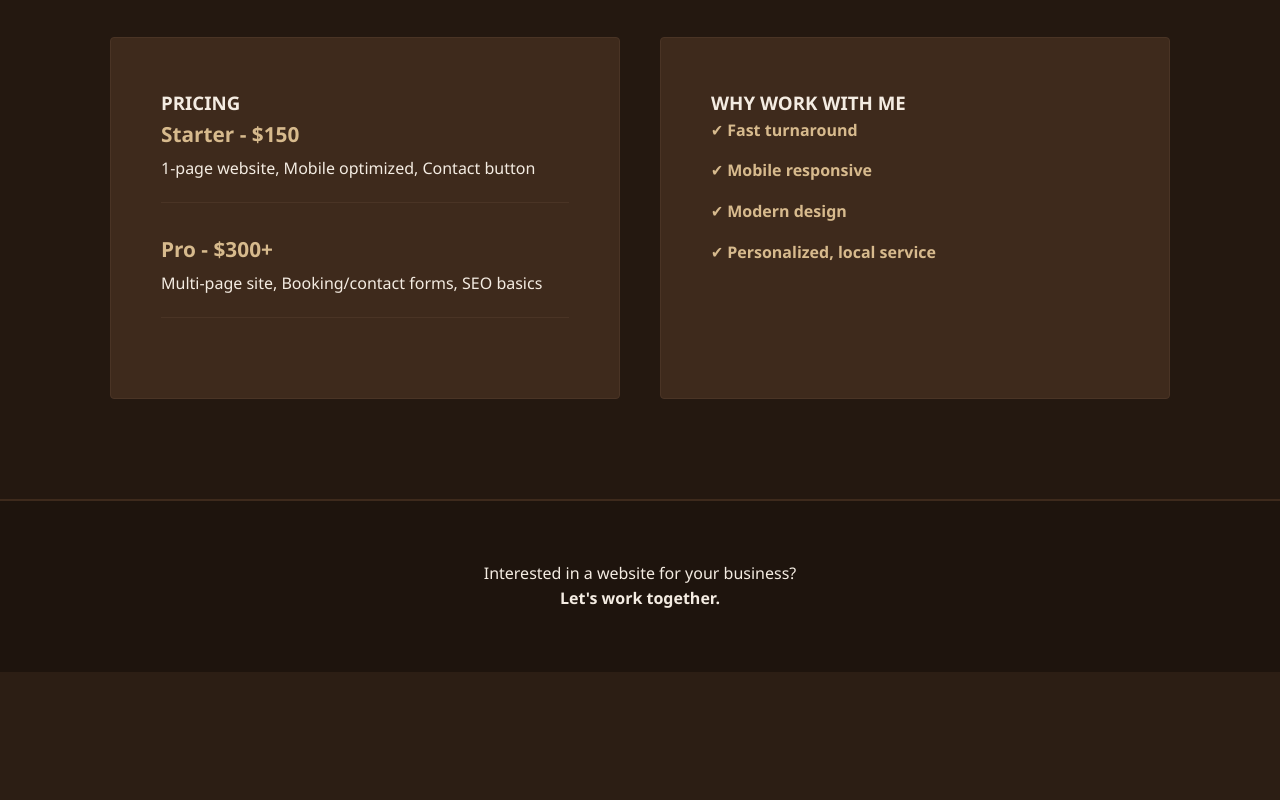
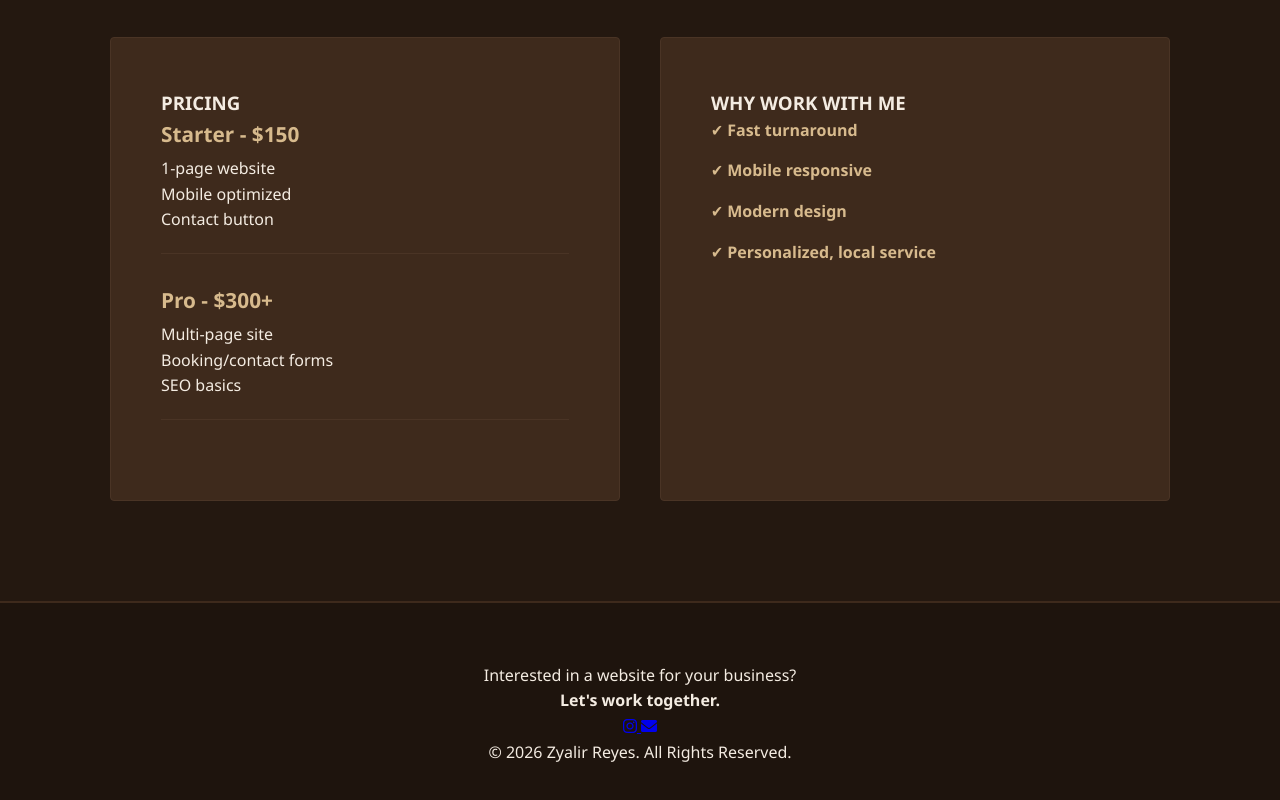
Before and after one commit to SleepyBoiVibes/Portfolio, a plain HTML site: page index.html in a window 1280 px wide. Shown: the part 1354-2154 px from the top of the page. Before the commit the page ends 2026 px from the top, so only its background shows below. Drawn offline with Linux system fonts and the light colour scheme.

Commit message:
Update portfolio details and contact information

```diff
--- a/index.html
+++ b/index.html
@@ -3,19 +3,22 @@
 <head>
     <meta charset="UTF-8">
     <meta name="viewport" content="width=device-width, initial-scale=1.0">
-    <title>Angel Reyes | Web Developer Portfolio</title>
+    <title>Zyalir Reyes | Web Developer Portfolio</title>
     <link rel="stylesheet" href="style.css">
 </head>
 <body>
 
     <header>
         <div class="container">
-            <h1>ANGEL REYES</h1>
+            <h1>ZYALIR REYES</h1>
             <p class="subtitle">Computer Software Engineering Student & Website Designer</p>
+
             <p class="bio">I build modern websites that help small businesses get more customers. Fast, mobile-friendly, professional websites for barbers, gyms, brands & local businesses.</p>
+
             <div class="contact-info">
                 <span>Lancaster, PA</span> | <span>Available for Freelance</span>
             </div>
+
             <button class="btn-main" onclick="alert('Email: workangelreyes987@gmail.com | Instagram: @Zyalirdesign')">Get a Free Website Mockup</button>
         </div>
     </header>
@@ -59,15 +62,20 @@
     <section class="services-info">
     <div class="container">
         <div class="info-grid">
+
             <div class="pricing-box">
                 <h3>PRICING</h3>
                 <div class="price-tier">
                     <h4>Starter - $150</h4>
-                        <p>1-page website, Mobile optimized, Contact button</p>
+                    <p>1-page website</p>
+                    <p>Mobile optimized</p>
+                    <p>Contact button</p>
                 </div>
                 <div class="price-tier">
                     <h4>Pro - $300+</h4>
-                        <p>Multi-page site, Booking/contact forms, SEO basics</p>
+                    <p>Multi-page site</p>
+                    <p>Booking/contact forms</p>
+                    <p>SEO basics</p>
                 </div>
             </div>
 
@@ -80,13 +88,29 @@
                     <li>✔ Personalized, local service</li>
                 </ul>
             </div>
+
         </div>
     </div>
 </section>
 
+    <link rel="stylesheet" href="https://cdnjs.cloudflare.com/ajax/libs/font-awesome/6.0.0/css/all.min.css">
+
 <footer>
+    <div class="container">
         <p>Interested in a website for your business? <br> <strong>Let's work together.</strong></p>
+
+        <div class="social-links">
+            <a href="https://www.instagram.com/zyalirdesign/" target="_blank" title="Instagram">
+                <i class="fab fa-instagram"></i>
+            </a>
+
+            <a href="mailto:workangelreyes987@gmail.com" title="Email Me">
+                <i class="fas fa-envelope"></i>
+            </a>
+        </div>
+
+        <p class="copyright">&copy; 2026 Zyalir Reyes. All Rights Reserved.</p>
+    </div>
 </footer>
-
 </body>
 </html>
```
Lines whose indentation alone changed are shown as unchanged.
